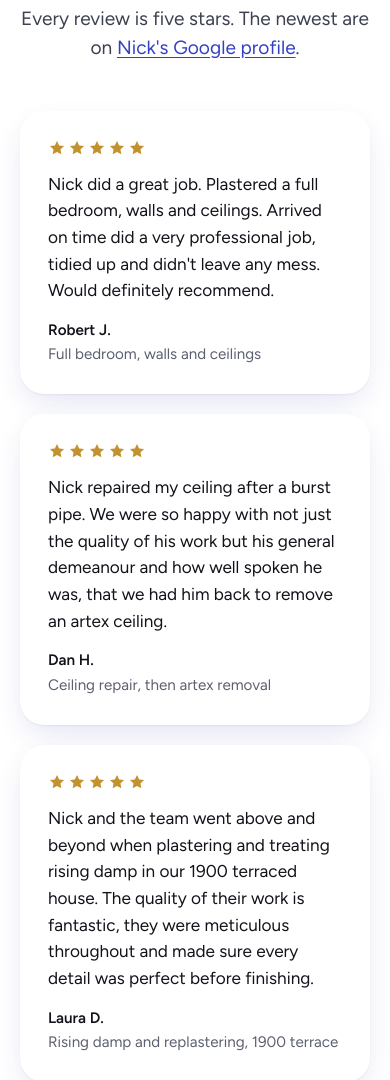
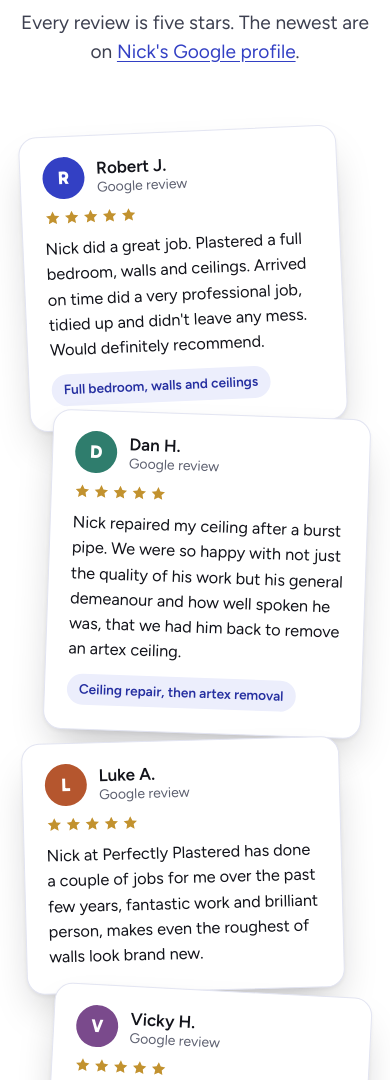
Before and after one commit to scriptmunkee/perfectlyplastered-site, an Astro site: page /templates/b in a window 390 px wide. Shown: the part 3677-4757 px from the top of the page. Built offline with nearby package versions, Linux system fonts and the light colour scheme; Astro itself is replaced by a stand-in of ours.

Commit message:
Template B: review wall of tilted Google-review cards
All eight real reviews as a scattered pile of review cards with avatar,
name, stars and job tag. Four columns desktop, two tablet, one
alternating column on phone. Static under reduced motion.

Co-Authored-By: Claude Opus 5.5 <noreply@anthropic.com>
Claude-Session: https://claude.ai/code/session_01GaCmo2ju6wWMe7U7VQGW8A

```diff
--- a/src/pages/templates/b/index.astro
+++ b/src/pages/templates/b/index.astro
@@ -21,7 +21,18 @@ const steps = [
 ];
 // Nine photos fill the desktop grid exactly (the first spans two by two).
 const gallery = [...work, { file: 'box-room-walls', caption: 'Box room walls and ceiling replastered' }];
-const featured = [reviews[1], reviews[4], reviews[3], reviews[5], reviews[6], reviews[7]];
+// Review wall: every real review, scattered like a pile of screenshots.
+// tilt and drop give each card its own angle and vertical offset.
+const pile = [
+  { r: reviews[1], tilt: -2.5, drop: 8, av: '#3340c4' },
+  { r: reviews[4], tilt: 2, drop: 0, av: '#2f7d6d' },
+  { r: reviews[2], tilt: -1.5, drop: 10, av: '#b5562e' },
+  { r: reviews[5], tilt: 3, drop: 12, av: '#7a4a8c' },
+  { r: reviews[3], tilt: 1.5, drop: -4, av: '#46617a' },
+  { r: reviews[6], tilt: -3, drop: 6, av: '#8a5f10' },
+  { r: reviews[7], tilt: 2.5, drop: -8, av: '#a8445f' },
+  { r: reviews[0], tilt: -2, drop: 2, av: '#4f7a2e' },
+];
 ---
 <Template title={title} description={description} theme="#f4f5fd" bodyClass="tb"
   fonts={['gabarito-latin-900-normal.woff2', 'figtree-latin-400-normal.woff2']}>
@@ -117,12 +128,16 @@ const featured = [reviews[1], reviews[4], reviews[3], reviews[5], reviews[6], re
           <h2 id="reviews-h" class="tb-h2">5.0 on Google from 50+ reviews</h2>
           <p class="tb-intro">Every review is five stars. The newest are on <a href={site.googleReviewsUrl} rel="noopener">Nick's Google profile</a>.</p>
         </div>
-        <div class="tb-reviews">
-          {featured.map((r) => (
-            <figure class="tb-card tb-review">
+        <div class="tb-pile">
+          {pile.map(({ r, tilt, drop, av }) => (
+            <figure class="gr" style={`--tilt:${tilt}deg;--drop:${drop}px;--av:${av}`}>
+              <figcaption class="gr-head">
+                <span class="gr-avatar" aria-hidden="true">{r.name.charAt(0)}</span>
+                <span class="gr-who"><strong>{r.name}</strong><span>Google review</span></span>
+              </figcaption>
               <span class="stars" role="img" aria-label="5 stars">{stars.map(() => <Icon name="star" />)}</span>
               <blockquote>{r.text}</blockquote>
-              <figcaption><strong>{r.name}</strong>{r.job && <span>{r.job}</span>}</figcaption>
+              {r.job && <span class="gr-job">{r.job}</span>}
             </figure>
           ))}
         </div>
--- a/src/styles/template-b.css
+++ b/src/styles/template-b.css
@@ -209,16 +209,49 @@ p:last-child { margin-bottom: 0; }
 }
 
 .tb-rating { display: grid; justify-items: center; text-align: center; gap: 12px; margin-bottom: 48px; }
-.tb-rating .stars .icon { width: 28px; height: 28px; }
 .tb-rating .tb-h2 { margin: 0; }
 .tb-rating .tb-intro { max-width: 46ch; }
-.tb-reviews { columns: 1; column-gap: 20px; }
-.tb-review { break-inside: avoid; margin: 0 0 20px; padding: 28px; display: grid; gap: 14px; }
-.tb-review blockquote { margin: 0; color: var(--ink); font-size: 1.075rem; line-height: 1.55; }
-.tb-review figcaption { display: grid; font-size: 0.95rem; color: var(--muted); }
-.tb-review figcaption strong { color: var(--ink); }
-@media (min-width: 700px) { .tb-reviews { columns: 2; } }
-@media (min-width: 1100px) { .tb-reviews { columns: 3; } }
+.tb-rating .stars .icon { width: 32px; height: 32px; }
+
+/* Review wall: real Google reviews scattered like a pile of screenshots */
+.tb-pile { padding: 8px 4px 24px; }
+.gr {
+  position: relative; margin: 0 0 4px; z-index: 1;
+  break-inside: avoid;
+  background: var(--white); border-radius: 18px;
+  border: 1px solid #e3e5f2;
+  box-shadow: 0 2px 4px rgb(18 19 26 / 0.06), 0 22px 44px -14px rgb(18 19 26 / 0.28);
+  padding: 20px 22px 24px;
+  display: grid; gap: 10px; align-content: start;
+  transform: translateY(var(--drop)) rotate(var(--tilt));
+  transition: transform 0.25s cubic-bezier(0.2, 0.8, 0.2, 1), box-shadow 0.25s ease-out;
+}
+.gr:hover { z-index: 5; transform: translateY(var(--drop)) rotate(0deg) scale(1.03); box-shadow: 0 2px 4px rgb(18 19 26 / 0.06), 0 30px 60px -16px rgb(37 47 160 / 0.35); }
+.gr-head { display: flex; align-items: center; gap: 12px; }
+.gr-avatar {
+  flex: none; display: grid; place-items: center; width: 42px; height: 42px; border-radius: 50%;
+  background: var(--av); color: var(--white); font: 800 1.15rem/1 'Gabarito', system-ui, sans-serif;
+}
+.gr-who { display: grid; line-height: 1.25; }
+.gr-who strong { color: var(--ink); font-weight: 600; }
+.gr-who span { font-size: 0.875rem; color: var(--muted); }
+.gr .stars .icon { width: 17px; height: 17px; }
+.gr blockquote { margin: 0; color: var(--ink); font-size: 1.02rem; line-height: 1.55; }
+.gr-job {
+  justify-self: start; margin-top: 2px; padding: 5px 12px; border-radius: 999px;
+  background: var(--indigo-tint); color: var(--indigo-deep); font-size: 0.85rem; font-weight: 600;
+}
+/* Phone: one column, cards alternate sides and tuck under each other */
+@media (max-width: 699px) {
+  .tb-pile { display: grid; }
+  .gr { width: 93%; --drop: 0px; }
+  .gr + .gr { margin-top: -8px; }
+  .gr:nth-child(odd) { justify-self: start; }
+  .gr:nth-child(even) { justify-self: end; }
+}
+@media (min-width: 700px) { .tb-pile { columns: 2; column-gap: 6px; } }
+@media (min-width: 1100px) { .tb-pile { columns: 4; max-width: 1240px; margin-inline: auto; } }
+@media (prefers-reduced-motion: reduce) { .gr { transition: none; } .gr:hover { transform: translateY(var(--drop)) rotate(var(--tilt)); } }
 
 .tb-work { display: grid; grid-template-columns: repeat(2, 1fr); gap: 12px; margin-top: 36px; }
 .tb-work figure { margin: 0; position: relative; }
```
Also changed, not shown: .impeccable/surfaces/src-pages-templates-b-index-astro.md.
